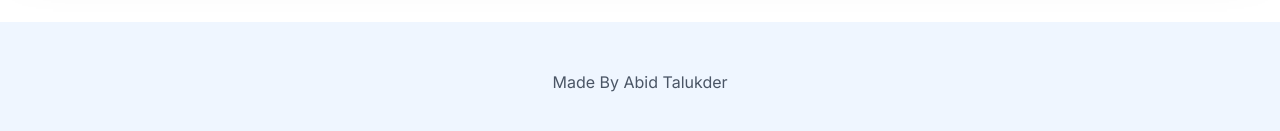
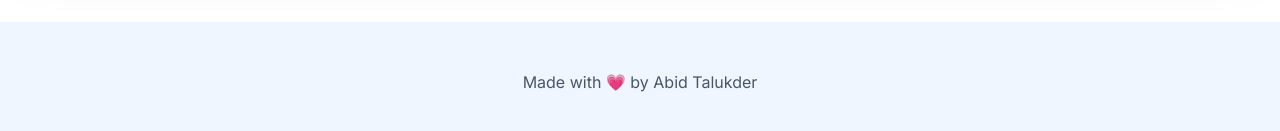
Before and after one commit to abidtalukder/ai-finance-platform, a Next.js app: page / in a window 1280 px wide. Shown: the part 1283-1414 px from the top of the page. Built offline with nearby package versions, Linux system fonts and the light colour scheme; no server answers.

Commit message:
added toast component for updates from backend

```diff
--- a/app/layout.js
+++ b/app/layout.js
@@ -1,38 +1,31 @@
-import { Geist, Geist_Mono, Inter } from "next/font/google";
+import { Inter } from "next/font/google";
 import "./globals.css";
-import { sub } from "date-fns";
+import Header from "@/components/Header";
 import { ClerkProvider } from "@clerk/nextjs";
-import Header from "@/components/Header";
+import { Toaster } from "sonner";
 
 const inter = Inter({ subsets: ["latin"] });
 
-const geistSans = Geist({
-  variable: "--font-geist-sans",
-  subsets: ["latin"],
-});
-
-const geistMono = Geist_Mono({
-  variable: "--font-geist-mono",
-  subsets: ["latin"],
-});
-
 export const metadata = {
-  title: "Finance Tracker",
-  description: "Generated by create next app",
+  title: "Welth",
+  description: "One stop Finance Platform",
 };
 
 export default function RootLayout({ children }) {
   return (
     <ClerkProvider>
       <html lang="en">
-        <body className={`${inter.className} antialiased`}>
-          {/* Header */}
+        <head>
+          <link rel="icon" href="/logo-sm.png" sizes="any" />
+        </head>
+        <body className={`${inter.className}`}>
           <Header />
           <main className="min-h-screen">{children}</main>
-          {/* Footer */}
+          <Toaster richColors />
+
           <footer className="bg-blue-50 py-12">
             <div className="container mx-auto px-4 text-center text-gray-600">
-              <p>Made By Abid Talukder</p>
+              <p>Made with 💗 by Abid Talukder</p>
             </div>
           </footer>
         </body>
```
